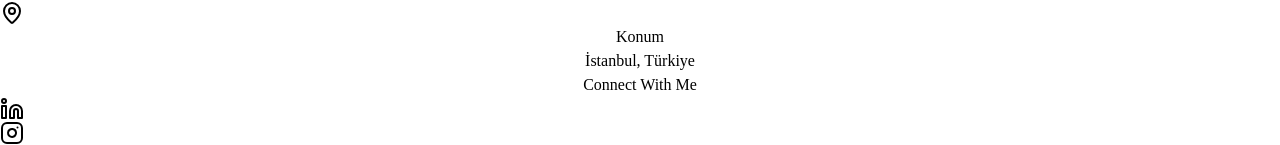
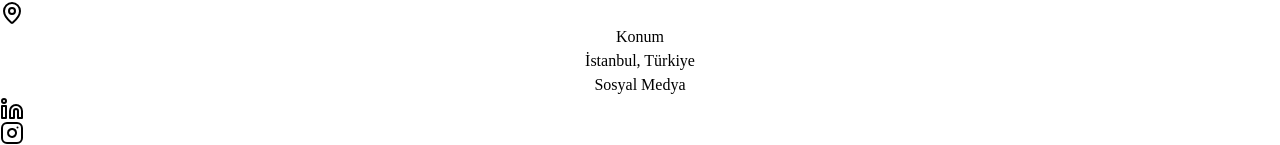
Before and after one commit to AbdullahSahin1/personelWebsite, a React (Vite) app: page / in a window 1280 px wide. Shown: the part 1991-2136 px from the top of the page. Built offline with nearby package versions, Linux system fonts and the light colour scheme.

Commit message:
Contactsection düzenlendi

```diff
--- a/src/Components/ContactSection.jsx
+++ b/src/Components/ContactSection.jsx
@@ -65,7 +65,7 @@ Yeni fırsatları görüşmeye her zaman açığım.
             </div>
 
             <div className="pt-8 flex flex-col items-center">
-              <h4 className="font-medium mb-4"> Connect With Me</h4>
+              <h4 className="font-medium mb-4">Sosyal Medya</h4>
               <div className="flex space-x-4">
                 <a href="#" target="_blank">
                   <Linkedin />
```
